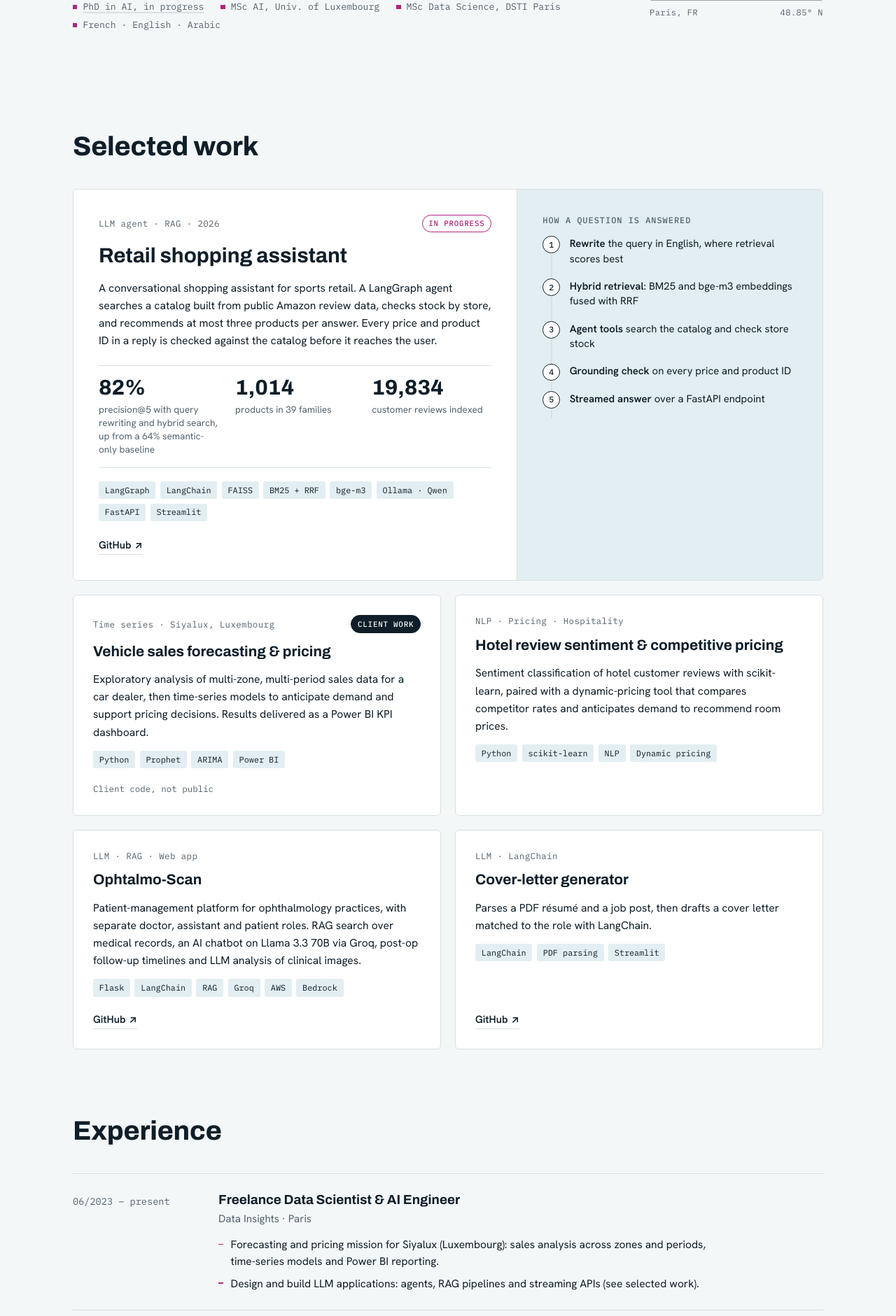
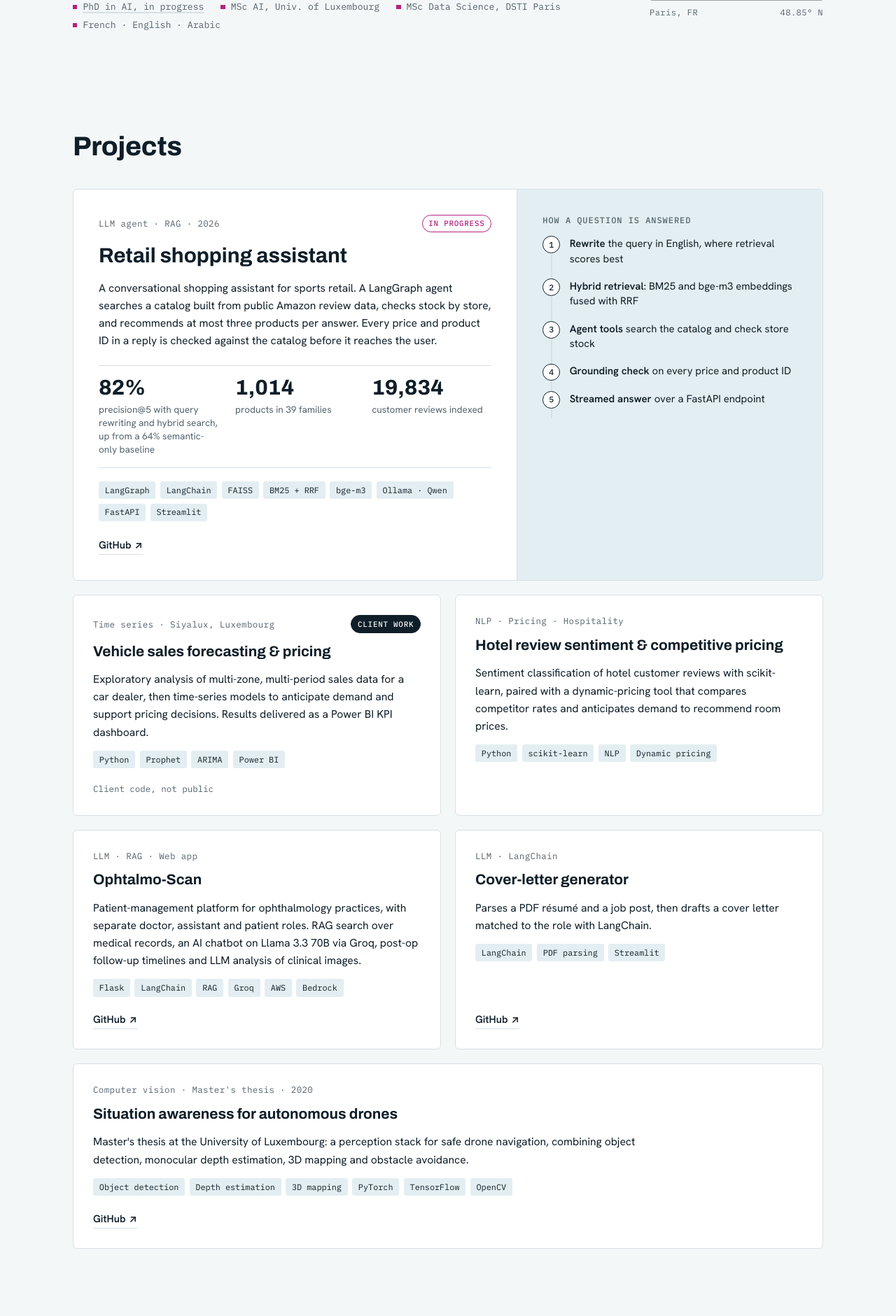
Before and after one commit to youssefbaz/portfolio, a Django app: page / in a window 1280 px wide. Shown: the part 628-2509 px from the top of the page at 70% size. Run offline with Django 5.2, Linux system fonts and the light colour scheme; grey boxes are pictures that could not be loaded.

Commit message:
Add drone thesis project, rename section to Projects
Co-Authored-By: Claude Opus 5.5 <noreply@anthropic.com>
Claude-Session: https://claude.ai/code/session_01JiPcvenyUVmnHhaPZHr6XE

```diff
--- a/base/templates/base/home.html
+++ b/base/templates/base/home.html
@@ -159,6 +159,8 @@ ul,ol{margin:0;padding:0;list-style:none}
 .flow li:last-child::before{background:var(--accent);border-color:var(--accent);color:var(--accent-ink)}
 .flow b{font-weight:600}
 .grid{display:grid;grid-template-columns:repeat(2,minmax(0,1fr));gap:1.25rem}
+.grid>.card:last-child:nth-child(odd){grid-column:1/-1}
+.grid>.card:last-child:nth-child(odd) p{max-width:52rem}
 @media (max-width:820px){.feature{grid-template-columns:1fr}.feature__flow{border-left:0;border-top:1px solid var(--line)}.grid{grid-template-columns:1fr}}
 
 /* timeline */
@@ -215,7 +217,7 @@ ul,ol{margin:0;padding:0;list-style:none}
   <div class="wrap top__in">
     <a class="brand" href="#top" aria-label="Youssef Bazzaoui, home"><span class="brand__mark" aria-hidden="true">YB</span><span>Youssef Bazzaoui</span></a>
     <nav class="nav" aria-label="Sections">
-      <a href="#work"><span lang="en">Work</span><span lang="fr">Projets</span></a>
+      <a href="#work"><span lang="en">Projects</span><span lang="fr">Projets</span></a>
       <a href="#experience"><span lang="en">Experience</span><span lang="fr">Expérience</span></a>
       <a href="#education"><span lang="en">Education</span><span lang="fr">Formation</span></a>
       <a href="#skills"><span lang="en">Skills</span><span lang="fr">Compétences</span></a>
@@ -261,7 +263,7 @@ ul,ol{margin:0;padding:0;list-style:none}
   <section class="section" id="work">
     <div class="wrap">
       <div class="section__head">
-        <h2><span lang="en">Selected work</span><span lang="fr">Projets choisis</span></h2>
+        <h2><span lang="en">Projects</span><span lang="fr">Projets</span></h2>
       </div>
 
       <article class="card feature">
@@ -341,6 +343,17 @@ ul,ol{margin:0;padding:0;list-style:none}
           <p lang="fr">Analyse un CV PDF et une offre d'emploi, puis rédige une lettre de motivation adaptée au poste avec LangChain.</p>
           <ul class="tags"><li>LangChain</li><li>PDF parsing</li><li>Streamlit</li></ul>
           <div class="card__links"><a href="https://github.com/youssefbaz/Autoapply" target="_blank" rel="noopener">GitHub <span class="arr" aria-hidden="true">↗</span></a></div>
+        </article>
+
+        <article class="card">
+          <div class="card__meta">
+            <span class="kind"><span lang="en">Computer vision · Master's thesis · 2020</span><span lang="fr">Vision par ordinateur · Mémoire de master · 2020</span></span>
+          </div>
+          <h3><span lang="en">Situation awareness for autonomous drones</span><span lang="fr">Situation awareness pour drones autonomes</span></h3>
+          <p lang="en">Master's thesis at the University of Luxembourg: a perception stack for safe drone navigation, combining object detection, monocular depth estimation, 3D mapping and obstacle avoidance.</p>
+          <p lang="fr">Mémoire de master à l'Université du Luxembourg&#160;: une chaîne de perception pour la navigation sûre d'un drone, combinant détection d'objets, estimation de profondeur monoculaire, cartographie 3D et évitement d'obstacles.</p>
+          <ul class="tags"><li><span lang="en">Object detection</span><span lang="fr">Détection d'objets</span></li><li><span lang="en">Depth estimation</span><span lang="fr">Estimation de profondeur</span></li><li><span lang="en">3D mapping</span><span lang="fr">Cartographie 3D</span></li><li>PyTorch</li><li>TensorFlow</li><li>OpenCV</li></ul>
+          <div class="card__links"><a href="https://github.com/youssefbaz/MasterThes" target="_blank" rel="noopener">GitHub <span class="arr" aria-hidden="true">↗</span></a></div>
         </article>
       </div>
     </div>
```
